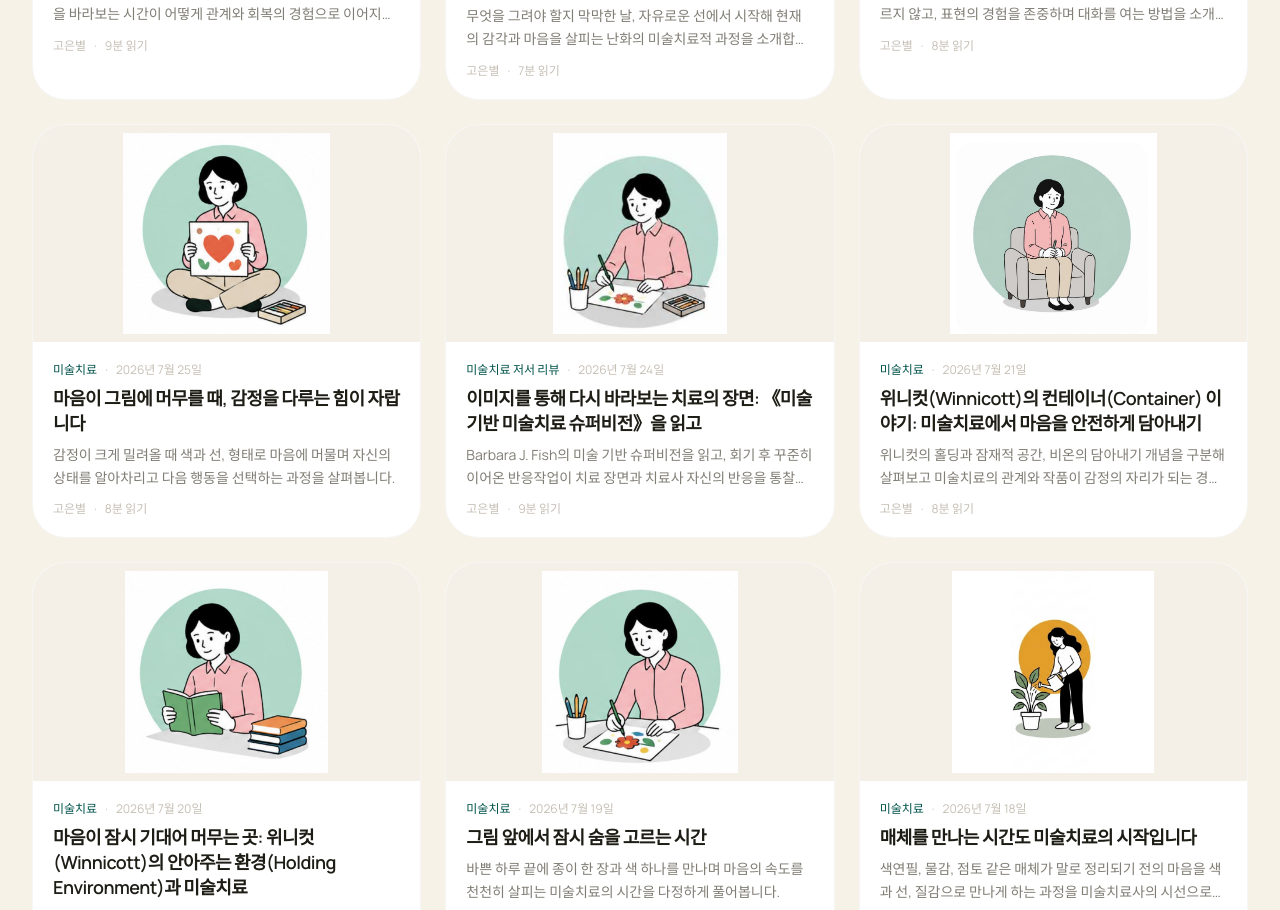
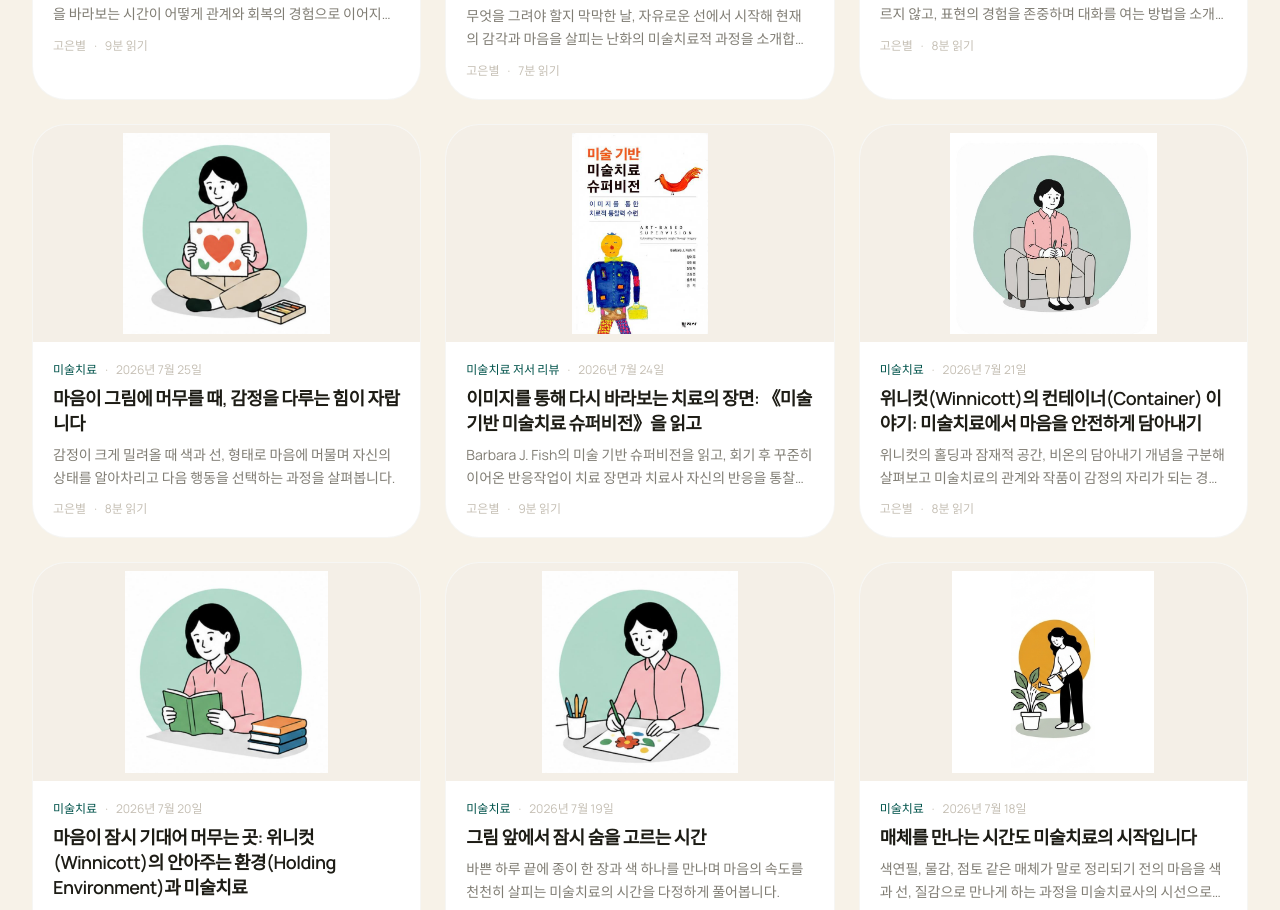
Before and after one commit to act-art-center/actartcenter.com, a Next.js app: page /blog in a window 1280 px wide. Shown: the part 1869-2779 px from the top of the page. Built offline with nearby package versions, Linux system fonts and the light colour scheme.

Commit message:
fix(blog): use supervision book cover

```diff
--- a/src/app/blog/[slug]/page.tsx
+++ b/src/app/blog/[slug]/page.tsx
@@ -139,7 +139,10 @@ export default async function BlogPostPage({ params }: Props) {
   const content = blogContent[slug];
   const relatedPosts = BLOG_POSTS.filter((p) => p.slug !== slug && p.category === post.category).slice(0, 2);
   const isoDate = isoFromKoreanDate(post.date);
-  const isPublisherBookCover = post.slug === "art-therapy-relational-neuroscience-review";
+  const isPublisherBookCover = post.image.includes("-book-cover.");
+  const bookCoverSource = post.slug === "art-therapy-relational-neuroscience-review"
+    ? "W. W. Norton & Company"
+    : "알라딘";
 
   return (
     <>
@@ -193,7 +196,7 @@ export default async function BlogPostPage({ params }: Props) {
             </div>
             {isPublisherBookCover ? (
               <p className="shrink-0 bg-white px-3 pb-2 text-center text-[11px] leading-relaxed text-charcoal/55">
-                이미지 출처: W. W. Norton &amp; Company
+                이미지 출처: {bookCoverSource}
               </p>
             ) : (
               <p className="shrink-0 bg-white px-3 pb-2 text-right text-[11px] leading-relaxed text-charcoal/45">
--- a/src/lib/blog-data.ts
+++ b/src/lib/blog-data.ts
@@ -69,7 +69,7 @@ export const BLOG_POSTS: BlogPost[] = [
     excerpt: "Barbara J. Fish의 미술 기반 슈퍼비전을 읽고, 회기 후 꾸준히 이어온 반응작업이 치료 장면과 치료사 자신의 반응을 통찰하는 시선을 어떻게 길러주는지 나눕니다.",
     category: "미술치료 저서 리뷰",
     seoKeywords: ["미술치료 슈퍼비전", "반응작업", "반응미술", "미술 기반 슈퍼비전", "Barbara J. Fish", "미술치료사 성찰"],
-    image: "/characters/therapist/therapist-drawing-response-art.jpg",
+    image: "/images/blog/art-based-supervision-book-cover.jpg",
     date: "2026년 7월 24일",
     author: "고은별",
     readTime: "9분",
```
